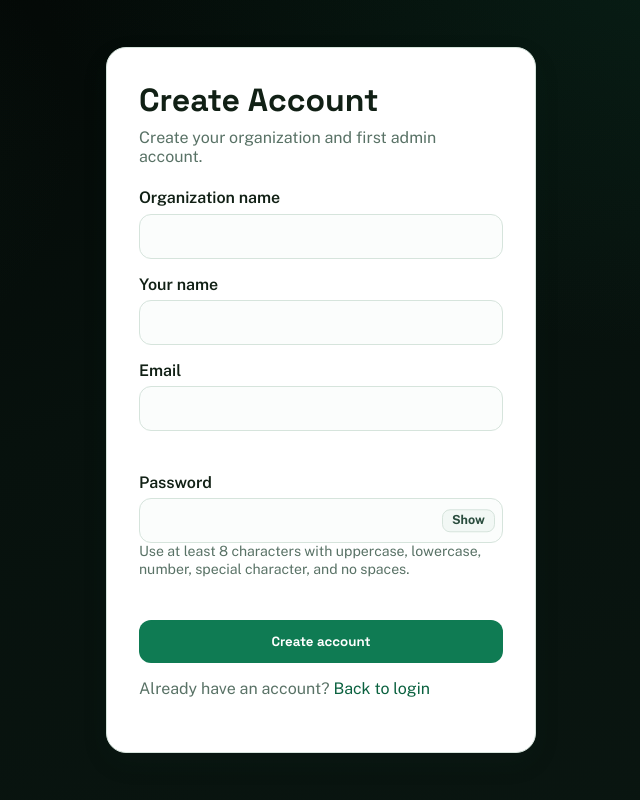
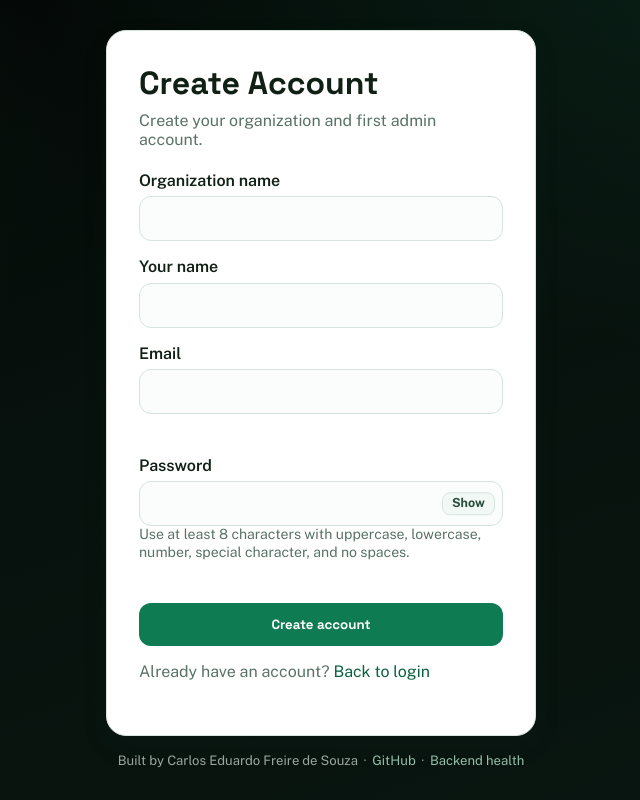
Before and after one commit to souzacef/resolvehub, a React (Vite) app in the folder frontend/: page /register in a window 1280 px wide. Shown: the whole page, without its empty margins (319-959 px from the left). Built offline with nearby package versions, Linux system fonts and the light colour scheme; no server answers.

Commit message:
fix: polish requester selection and demo links

```diff
--- a/frontend/src/pages/CreateTicketPage.tsx
+++ b/frontend/src/pages/CreateTicketPage.tsx
@@ -276,17 +276,21 @@ export function CreateTicketPage() {
                 {selectedCustomer ? (
                   <div className="requester-selected state-panel">
                     <p className="muted-text">Selected customer</p>
-                    <p>{formatCustomerLabel(selectedCustomer)}</p>
+                    <p className="requester-selected-name">
+                      {selectedCustomer.name?.trim() || 'Unnamed customer'}
+                    </p>
+                    <p className="requester-selected-email">{selectedCustomer.email}</p>
                     <button
                       type="button"
                       className="link-button link-button-secondary requester-clear-button"
                       onClick={clearSelectedRequester}
                     >
-                      Clear selection
+                      Change customer
                     </button>
                   </div>
                 ) : null}
-
+                {!selectedCustomer ? (
+                  <>
                     <label htmlFor="ticket-requester-search">Search customers</label>
                     <input
                       id="ticket-requester-search"
@@ -336,6 +340,8 @@ export function CreateTicketPage() {
                           </Link>
                         </div>
                       )
+                    ) : null}
+                  </>
                 ) : null}
               </div>
             ) : null}
--- a/frontend/src/pages/LoginPage.tsx
+++ b/frontend/src/pages/LoginPage.tsx
@@ -134,10 +134,18 @@ export function LoginPage() {
           </button>
         </form>
 
-        <p className="muted-text" style={{ marginTop: '1rem' }}>
+        <p className="muted-text auth-switch-link">
           New to ResolveHub? <Link to="/register">Create an account</Link>
         </p>
       </div>
+
+      <footer className="login-footer">
+        <span>Built by Carlos Eduardo Freire de Souza</span>
+        <span className="login-footer-separator" aria-hidden="true">&middot;</span>
+        <a href="https://github.com/souzacef">GitHub</a>
+        <span className="login-footer-separator" aria-hidden="true">&middot;</span>
+        <a href="https://resolvehub-0ssp.onrender.com/actuator/health">Backend health</a>
+      </footer>
     </div>
   );
 }
--- a/frontend/src/pages/RegisterPage.tsx
+++ b/frontend/src/pages/RegisterPage.tsx
@@ -254,6 +254,14 @@ export function RegisterPage() {
           Already have an account? <Link to="/login">Back to login</Link>
         </p>
       </div>
+
+      <footer className="login-footer">
+        <span>Built by Carlos Eduardo Freire de Souza</span>
+        <span className="login-footer-separator" aria-hidden="true">&middot;</span>
+        <a href="https://github.com/souzacef">GitHub</a>
+        <span className="login-footer-separator" aria-hidden="true">&middot;</span>
+        <a href="https://resolvehub-0ssp.onrender.com/actuator/health">Backend health</a>
+      </footer>
     </div>
   );
 }
--- a/frontend/src/styles.css
+++ b/frontend/src/styles.css
@@ -68,6 +68,8 @@ a:hover {
   min-height: 100svh;
   display: grid;
   place-items: center;
+  align-content: center;
+  gap: 1rem;
   padding: 1.5rem;
   background: var(--app-bg);
   background-image: var(--app-bg-gradient);
@@ -92,6 +94,36 @@ a:hover {
 .login-card p {
   margin: 0 0 1.4rem;
   color: var(--muted);
+}
+
+.auth-switch-link {
+  margin-top: 1rem;
+  margin-bottom: 0;
+  text-align: center;
+}
+
+.login-footer {
+  max-width: min(100%, 760px);
+  margin: 0 auto;
+  color: rgba(232, 243, 237, 0.66);
+  font-size: 0.82rem;
+  line-height: 1.4;
+  text-align: center;
+}
+
+.login-footer a {
+  color: rgba(169, 220, 194, 0.86);
+  text-decoration: none;
+}
+
+.login-footer-separator {
+  display: inline-block;
+  margin: 0 0.35rem;
+  color: rgba(232, 243, 237, 0.54);
+}
+
+.login-footer a:hover {
+  color: #d5f2e3;
 }
 
 label {
@@ -644,8 +676,17 @@ button:disabled {
 
 .requester-selected p + p {
   margin-top: 0.35rem;
+}
+
+.requester-selected-name {
   color: var(--text);
+  font-weight: 700;
+}
+
+.requester-selected-email {
+  color: var(--muted);
   font-weight: 600;
+  overflow-wrap: anywhere;
 }
 
 .requester-clear-button {
```
Also changed, not shown: 2 other files (tests, documents, lock files or other folders). Lines whose indentation alone changed are shown as unchanged.
